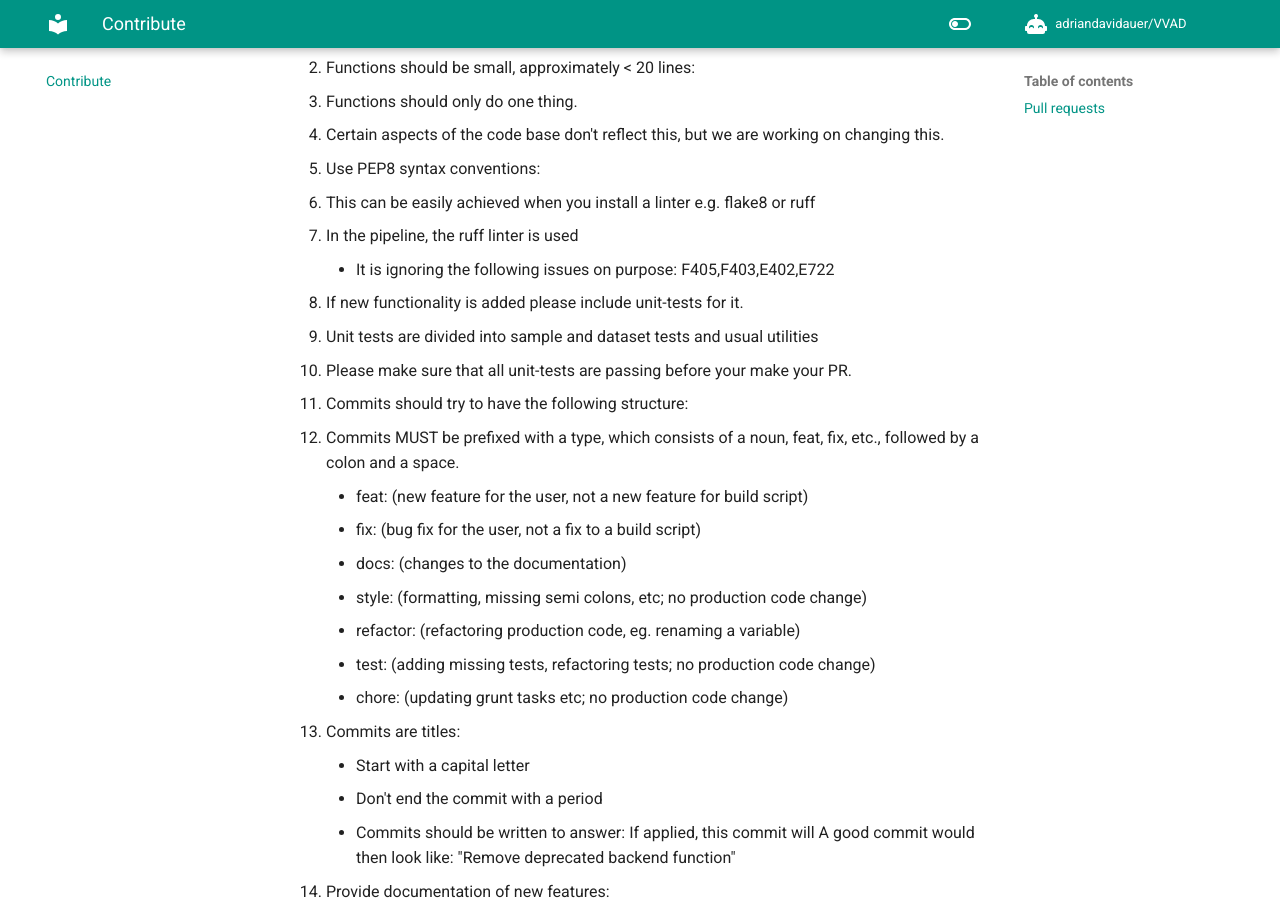
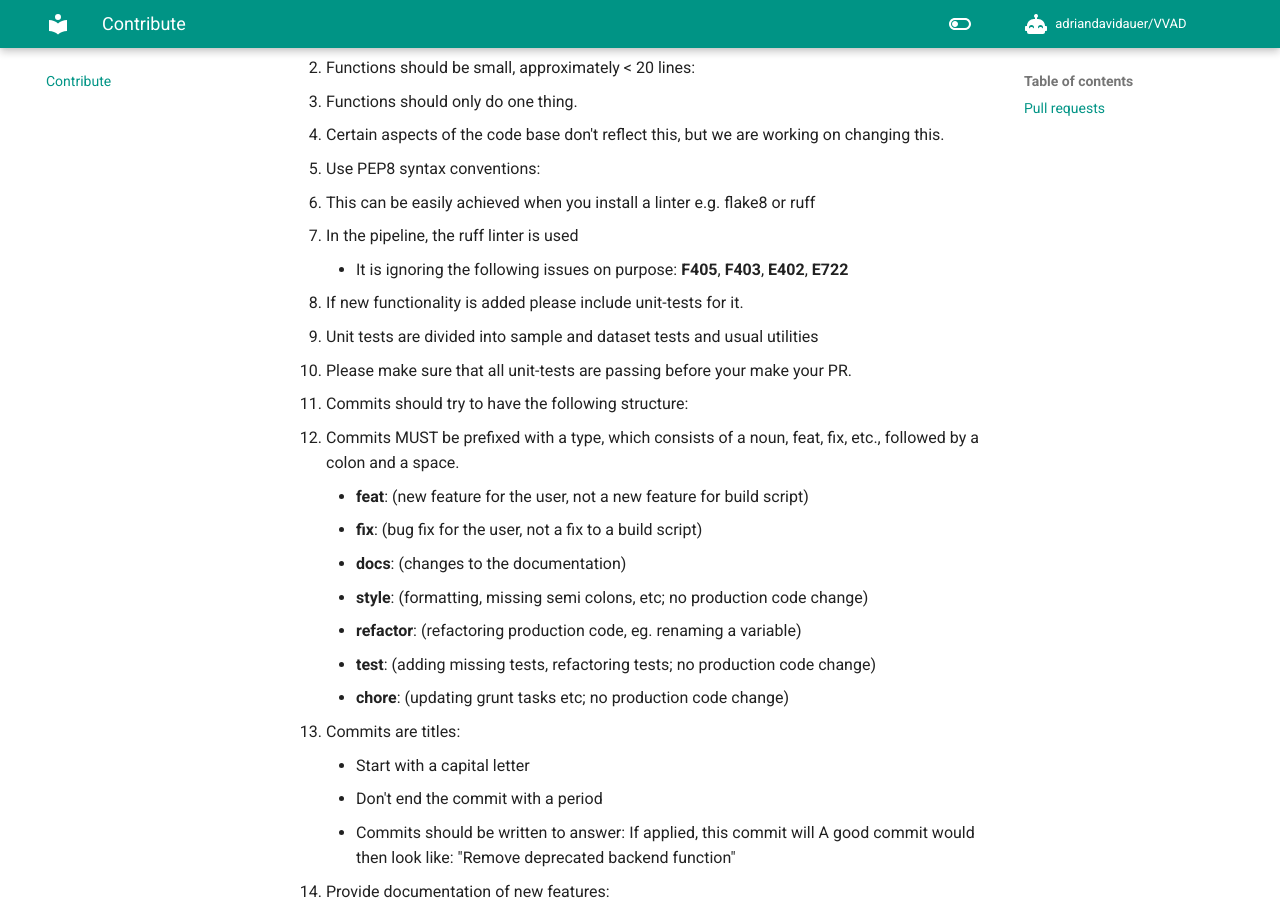
Before and after one commit to adriandavidauer/VVAD, an MkDocs documentation site: the page built from docs/how-to-contribute.md, in a window 1280 px wide and 900 px high, scrolled down 433 px. Built offline with MkDocs 1.6.1 and Material for MkDocs 9.7.7, drawn with Linux system fonts in a browser that asks for light colours; comment, search, counter and statistics services are not loaded.

```diff
--- a/docs/how-to-contribute.md
+++ b/docs/how-to-contribute.md
@@ -19,7 +19,7 @@
 
    - This can be easily achieved when you install a linter e.g. flake8 or ruff
    - In the pipeline, the ruff linter is used
-     - It is ignoring the following issues on purpose: F405,F403,E402,E722
+     - It is ignoring the following issues on purpose: **F405**, **F403**, **E402**, **E722**
 
 4. If new functionality is added please include unit-tests for it.
    - Unit tests are divided into sample and dataset tests and usual utilities
--- a/requirements.txt
+++ b/requirements.txt
@@ -29,7 +29,7 @@ ipython-genutils~=0.2.0
 ipywidgets~=7.4.2
 isort~=4.3.21
 jedi~=0.13.3
-Jinja2~=2.10.1
+Jinja2~=3.0
 jsonschema~=3.0.1
 jupyter~=1.0.0
 jupyter-client~=5.2.4
@@ -63,7 +63,7 @@ prometheus-client~=0.7.1
 prompt-toolkit~=2.0.9
 protobuf~=3.7.1
 ptyprocess~=0.6.0
-Pygments~=2.4.2
+Pygments~=2.17.2
 pylint~=2.3.1
 pyparsing~=2.3.1
 pyrsistent~=0.14.11
@@ -73,7 +73,7 @@ PyWavelets~=1.0.3
 PyYAML~=3.13
 pyzmq~=18.0.0
 qtconsole~=4.5.1
-requests~=2.22.0
+requests~=2.26
 scikit-image~=0.15.0
 scikit-learn~=0.20.3
 scipy~=1.2.1
```
Also changed, not shown: other parts of docs/how-to-contribute.md (+7 -7 lines), 1 other file.
